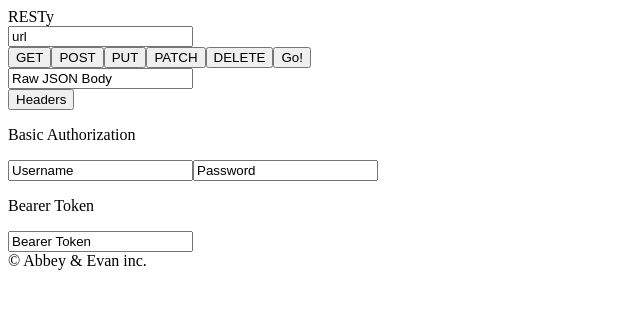
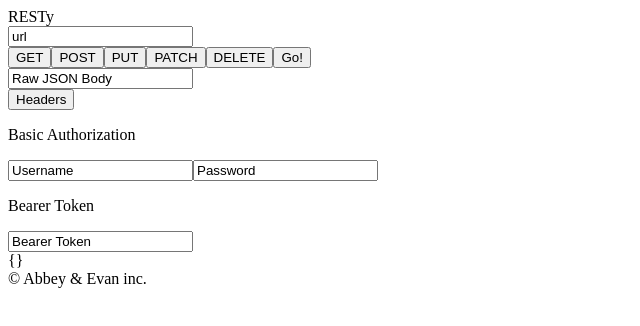
Before and after one commit to evanandrewson-401-advanced-javascript/resty, a React app: page / in a window 1280 px wide. Shown: the top 326 px of the page, without its empty margins (0-640 px from the left). Built offline with nearby package versions, Linux system fonts and the light colour scheme.

Commit message:
made historyItem component

```diff
--- a/src/components/Display.js
+++ b/src/components/Display.js
@@ -0,0 +1,16 @@
+import React from 'react';
+import PropTypes from 'prop-types';
+
+const Display = ({ data }) => {
+  return (
+    <div>
+      {data}
+    </div>
+  )
+}
+
+Display.propTypes = {
+  data: PropTypes.string.isRequired
+}
+
+export default Display;
--- a/src/containers/MainContainer.js
+++ b/src/containers/MainContainer.js
@@ -1,5 +1,6 @@
 import React, { Component } from 'react';
 import goFetch from '../services/fetch';
+import Display from '../components/Display';
 
 // goFetch(this.state.url, this.state.method, this.state.jsonBody)
 
@@ -11,7 +12,8 @@ export default class MainContainer extends Component {
     username: 'Username',
     password: 'Password',
     bearerToken: 'Bearer Token',
-    method: 'GET'
+    method: 'GET',
+    display: '{}'
   }
 
   handleChange = ({ target }) => {
@@ -25,7 +27,7 @@ export default class MainContainer extends Component {
   handleSubmit = (e) => {
     e.preventDefault();
     goFetch(this.state.url, this.state.method, this.state.jsonBody)
-      .then(result => console.log(result));
+      .then(result => this.setState({ display: JSON.stringify(result, null, "\t") }));
   }
 
   render() {
@@ -49,6 +51,7 @@ export default class MainContainer extends Component {
           <p>Bearer Token</p>
           <input type="string" name="bearerToken" value={this.state.bearerToken} onChange={this.handleChange}></input>
         </section>
+        <Display data={this.state.display} />
       </form>
     )
   }
```
Also changed, not shown: src/components/HistoryItem.js (+18 -0 lines), src/components/History.js (added), src/containers/History.js (deleted).
